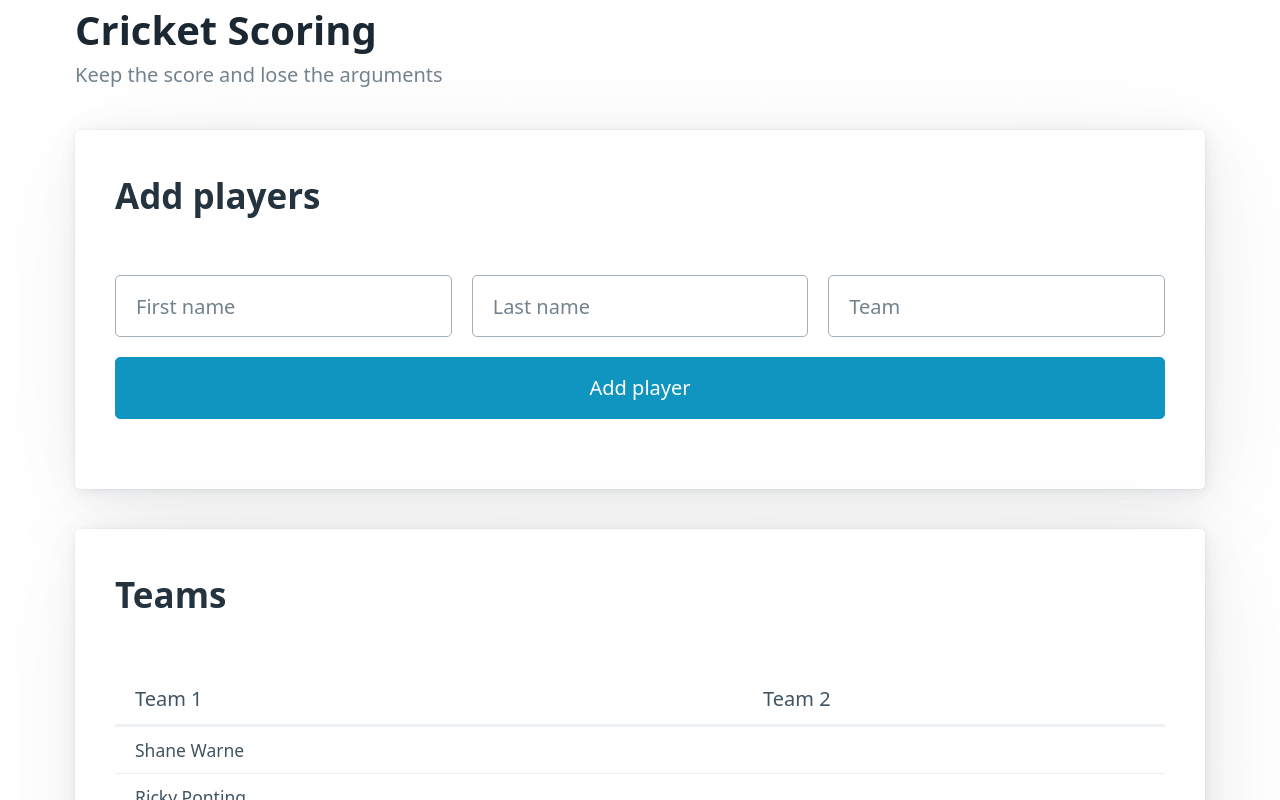
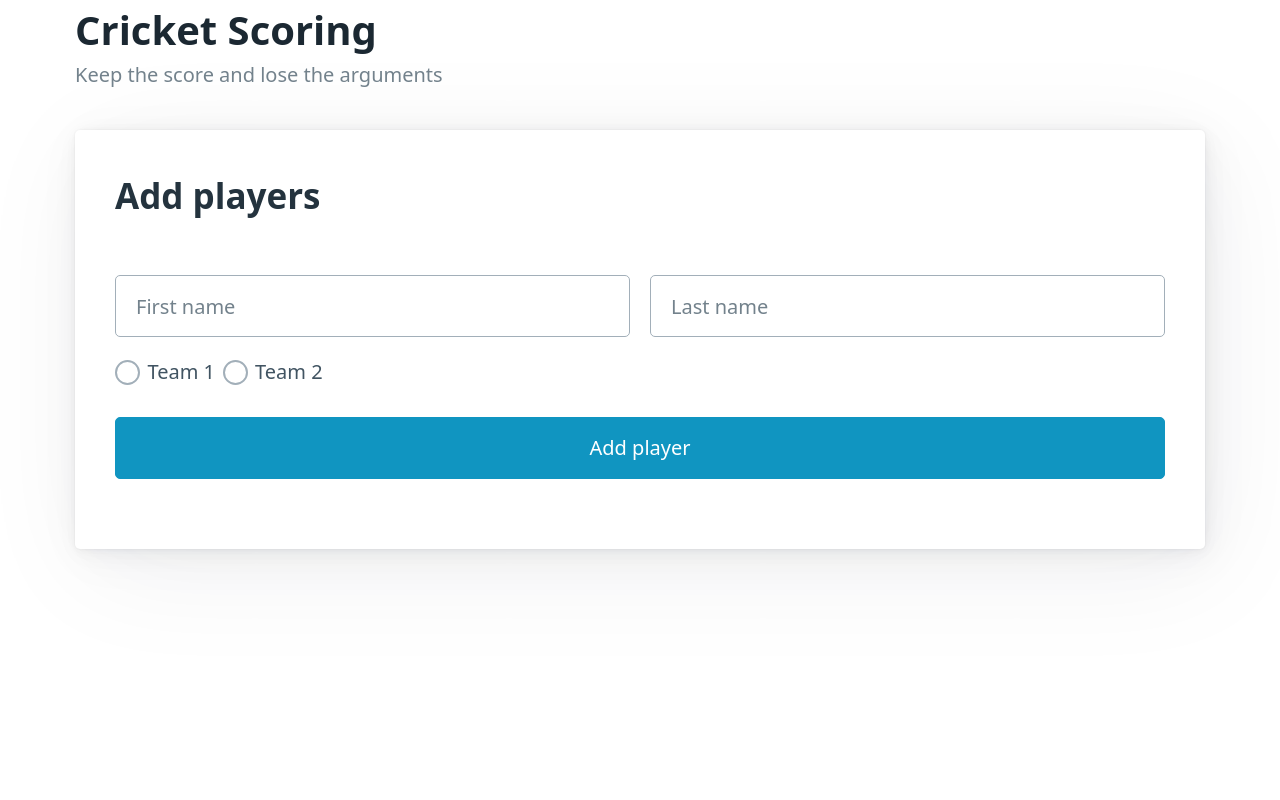
Before and after one commit to yhavin/cricket-vue, a Vue app: page / in a window 1280 px wide. Shown: the top 800 px of the page. Built offline with nearby package versions, Linux system fonts and the light colour scheme.

Commit message:
Start PlayerForm

```diff
--- a/package.json
+++ b/package.json
@@ -9,6 +9,7 @@
   },
   "dependencies": {
     "@picocss/pico": "^1.5.10",
+    "firebase": "^9.23.0",
     "vue": "^3.3.4"
   },
   "devDependencies": {
--- a/src/App.vue
+++ b/src/App.vue
@@ -1,9 +1,12 @@
 <script setup>
-import Home from './components/Home.vue'
+  import Home from './components/Home.vue'
+  import Live from './components/Live.vue';
+
 </script>
 
 <template>
-  <Home />
+  <!-- <Home /> -->
+  <Live />
 </template>
 
 <style scoped>
--- a/src/components/Home.vue
+++ b/src/components/Home.vue
@@ -1,5 +1,7 @@
 <script setup>
-  import { ref, computed } from 'vue'
+  import { ref, computed } from "vue"
+  import { db } from "../firebase.config.js"
+  import { collection, addDoc } from "firebase/firestore"
 
   let playerId = 0
   const newPlayer = ref({})
--- /dev/null
+++ b/src/components/Live.vue
@@ -0,0 +1,121 @@
+<script setup>
+  import { ref, computed } from "vue"
+  import { db } from "../firebase.config.js"
+  import { collection, addDoc } from "firebase/firestore"
+  import PlayerForm from "./PlayerForm.vue"
+
+
+  const collectionName = "matches"
+  const collectionRef = collection(db, collectionName)
+
+  const newMatch = ref({})
+  const newPlayer = ref({})
+
+  const addPlayer = () => {
+    console.log(newPlayer.value)
+  }
+
+</script>
+
+<template>
+  <main class="container">
+    <hgroup>
+      <h1>Cricket Scoring</h1>
+      <h3>Keep the score and lose the arguments</h3>
+    </hgroup>
+
+    <PlayerForm :newPlayer="newPlayer" :addPlayer="addPlayer" />
+
+    <!-- <article>
+      <h2>Teams</h2>
+      <div>
+        <table>
+          <thead>
+            <tr>
+              <th scope="col">Team 1</th>
+              <th scope="col">Team 2</th>
+            </tr>
+          </thead>
+          <tbody>
+            <tr v-for="(player, index) in teamOne.length > teamTwo.length ? teamOne : teamTwo" :key="index">
+              <td>{{ teamOne[index]?.firstName }} {{ teamOne[index]?.lastName }}</td>
+              <td>{{ teamTwo[index]?.firstName }} {{ teamTwo[index]?.lastName }}</td>
+            </tr>
+          </tbody>
+        </table>
+      </div>
+      <button v-if="!matchStarted" @click="startMatch">Start match</button>
+    </article>
+
+    <article>
+      <h2>Live scoring</h2>
+      <ul>
+        <li v-for="(player, index) in currentBatsmen" :key="player.id" :class="{'on-strike': index === onStrikeIndex}">
+        <span :style="{fontWeight: index === onStrikeIndex ? 'bold' : 'normal'}">{{ player.firstName }} {{ player.lastName }}: {{ player.runs }} ({{ player.ballsFaced }})</span>
+        </li>
+      </ul>
+
+      <div class="grid">
+        <button @click="addBall(0, onStrikeIndex)">0</button>
+        <button @click="addBall(1, onStrikeIndex)">1</button>
+        <button @click="addBall(2, onStrikeIndex)">2</button>
+        <button @click="addBall(3, onStrikeIndex)">3</button>
+        <button @click="addBall(4, onStrikeIndex)">4</button>
+        <button @click="addBall(5, onStrikeIndex)">5</button>
+        <button @click="addBall(6, onStrikeIndex)">6</button>
+        <button @click="addWicket(onStrikeIndex)" class="contrast">W</button>
+      </div>
+    </article>
+
+    <article>
+      <h2>Scorecard</h2>
+      <div>
+        <table v-if="matchStarted" role="grid">
+          <thead>
+            <tr>
+              <th scope="col">Player</th>
+              <th style="text-align: center" scope="col">Status</th>
+              <th style="text-align: center" scope="col">Runs</th>
+              <th style="text-align: center" scope="col">Balls</th>
+              <th style="text-align: center" scope="col">S/R</th>
+            </tr>
+          </thead>
+          <tbody>
+            <tr v-for="player in teamOne">
+              <td>{{ player.firstName }} {{ player.lastName }}</td>
+              <td style="text-align: center">{{ player.isOut ? "out" : player.isBatting ? "not out" : null }}</td>
+              <td style="text-align: center">{{ player.runs }}</td>
+              <td style="text-align: center">{{ player.ballsFaced }}</td>
+              <td style="text-align: center">{{ player.ballsFaced !== null ? ((player.runs / player.ballsFaced) * 100).toFixed(2) : null}}
+              </td>
+            </tr>
+          </tbody>
+        </table>
+      </div>
+
+      <span v-if="matchStarted">Score: {{ totalWickets }}/{{ totalRuns }}</span>
+      <br />
+      <span v-if="matchStarted">Overs: {{ formatOvers }}</span>
+      <br />
+      <span v-if="matchStarted">This over: {{ thisOver.join(", ") }}</span>
+    </article>
+
+    <article>
+      <h2>Ball-by-ball</h2>
+      <details>
+        <summary role="button" class="secondary">Expand</summary>
+        <ul>
+          <article v-for="ball in reversedBalls">
+            {{ formatBall(ball) }}
+          </article>
+        </ul>
+      </details>
+
+    </article> -->
+  </main>
+
+</template>
+
+<style>
+
+</style>
--- /dev/null
+++ b/src/components/PlayerForm.vue
@@ -0,0 +1,30 @@
+<script setup>
+  import { ref, computed } from "vue"
+
+
+  const props = defineProps({
+    newPlayer: Object,
+    addPlayer: Function
+  })
+
+  let { newPlayer, addPlayer } = props
+
+</script>
+
+<template>
+  <article>
+    <h2>Add players</h2>
+    <form @submit.prevent="addPlayer">
+      <div class="grid">
+        <input v-model="newPlayer.firstName" placeholder="First name">
+        <input v-model="newPlayer.lastName" placeholder="Last name">
+      </div>
+      <input type="radio" id="one" value="one" v-model="newPlayer.team">
+      <label for="one">Team 1</label>
+      <input type="radio" id="two" value="two" v-model="newPlayer.team">
+      <label for="two">Team 2</label>
+      <p></p>
+      <button>Add player</button>
+    </form>
+  </article>
+</template>
--- /dev/null
+++ b/src/firebase.config.js
@@ -0,0 +1,16 @@
+import { initializeApp } from "firebase/app"
+import { getFirestore } from "firebase/firestore"
+
+const firebaseConfig = {
+  apiKey: "AIzaSyC_cG-BoZ5zUcfcKb_uWYpBiSjJgJdt0D8",
+  authDomain: "cricket-5abc7.firebaseapp.com",
+  projectId: "cricket-5abc7",
+  storageBucket: "cricket-5abc7.appspot.com",
+  messagingSenderId: "179032800747",
+  appId: "1:179032800747:web:82d1de592ae7934004adae"
+}
+
+const app = initializeApp(firebaseConfig)
+const db = getFirestore(app)
+
+export { db }
```
Also changed, not shown: 1 other file (tests, documents, lock files or other folders).
